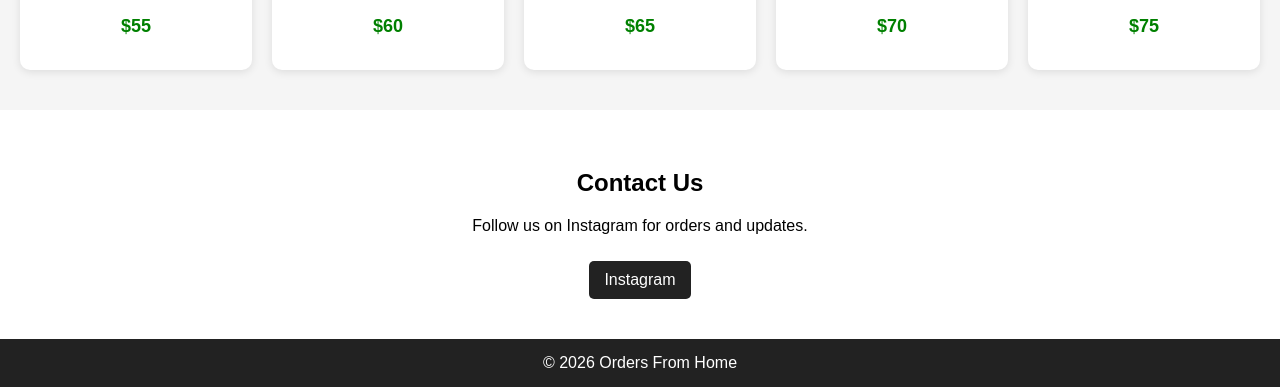
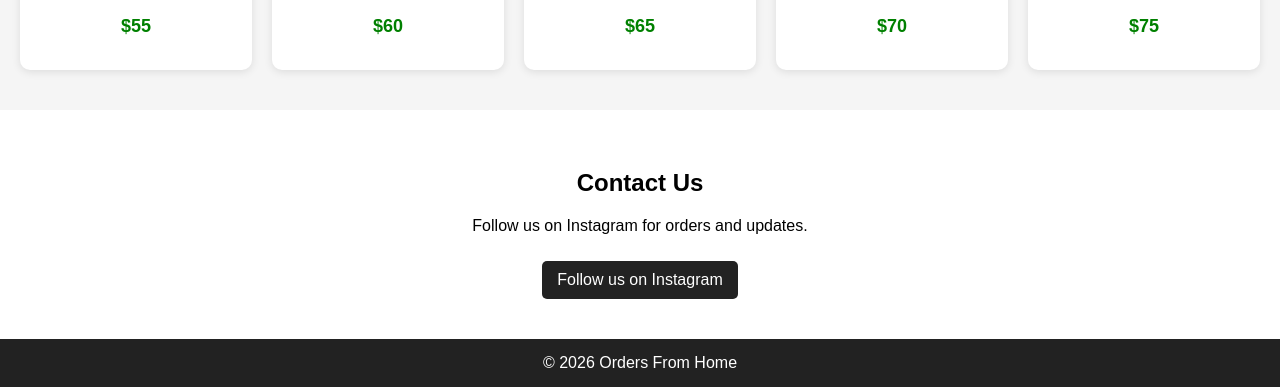
Before and after one commit to akjarral/orders-from-home, a plain HTML site: page index.html in a window 1280 px wide. Shown: the part 1649-2036 px from the top of the page. Drawn offline with Linux system fonts and the light colour scheme.

Commit message:
Update index.html

```diff
--- a/index.html
+++ b/index.html
@@ -224,8 +224,8 @@ padding:15px;
 <div class="contact">
 <h2>Contact Us</h2>
 <p>Follow us on Instagram for orders and updates.</p>
-<a class="btn" href="https://instagram.com/YOUR_USERNAME" target="_blank">
-Instagram
+<a class="btn" href="https://instagram.com/ordersfromhomeofficial" target="_blank">
+Follow us on Instagram
 </a>
 </div>
 
```
